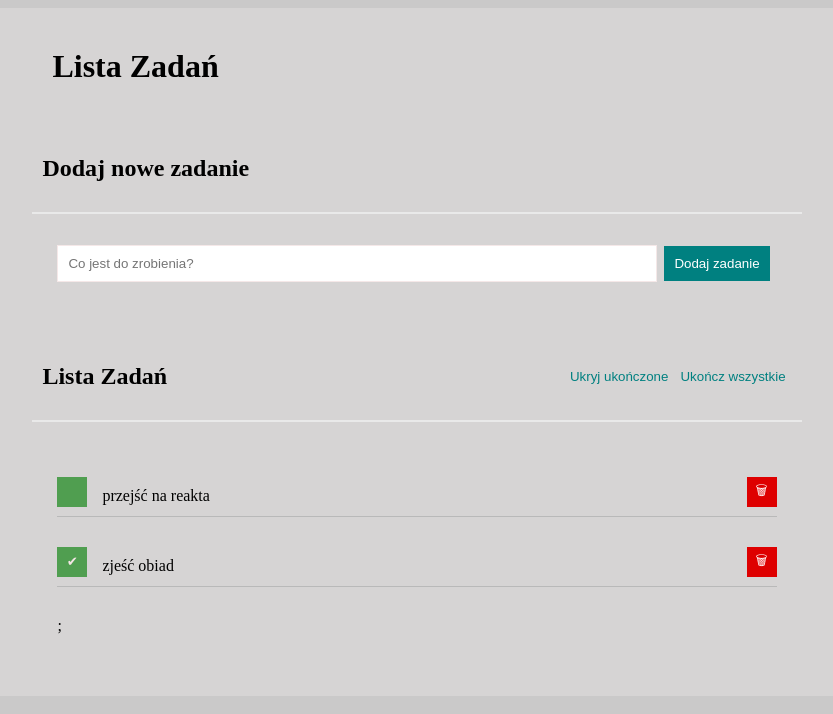
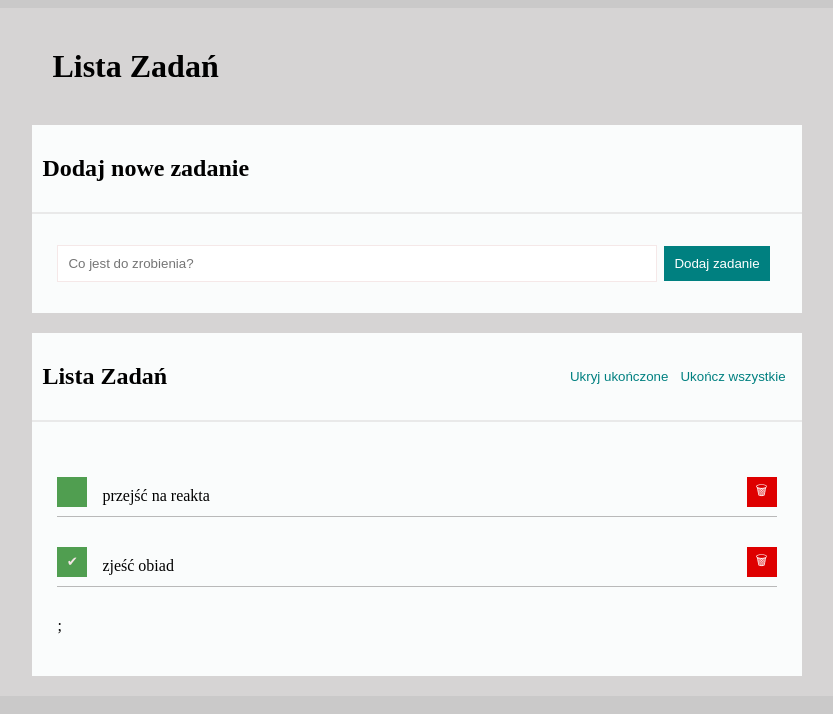
Before and after one commit to AlinaApaydin/todo-list-react, a React (Create React App) app: page / in a window 1280 px wide. Shown: the top 714 px of the page, without its empty margins (223-1056 px from the left). Built offline with nearby package versions, Linux system fonts and the light colour scheme.

Commit message:
color added

```diff
--- a/src/Section/style.css
+++ b/src/Section/style.css
@@ -2,6 +2,7 @@
 
 .section {
     max-width: 900px;
+    background-color: rgb(250, 252, 252);
 
 }
 
```
